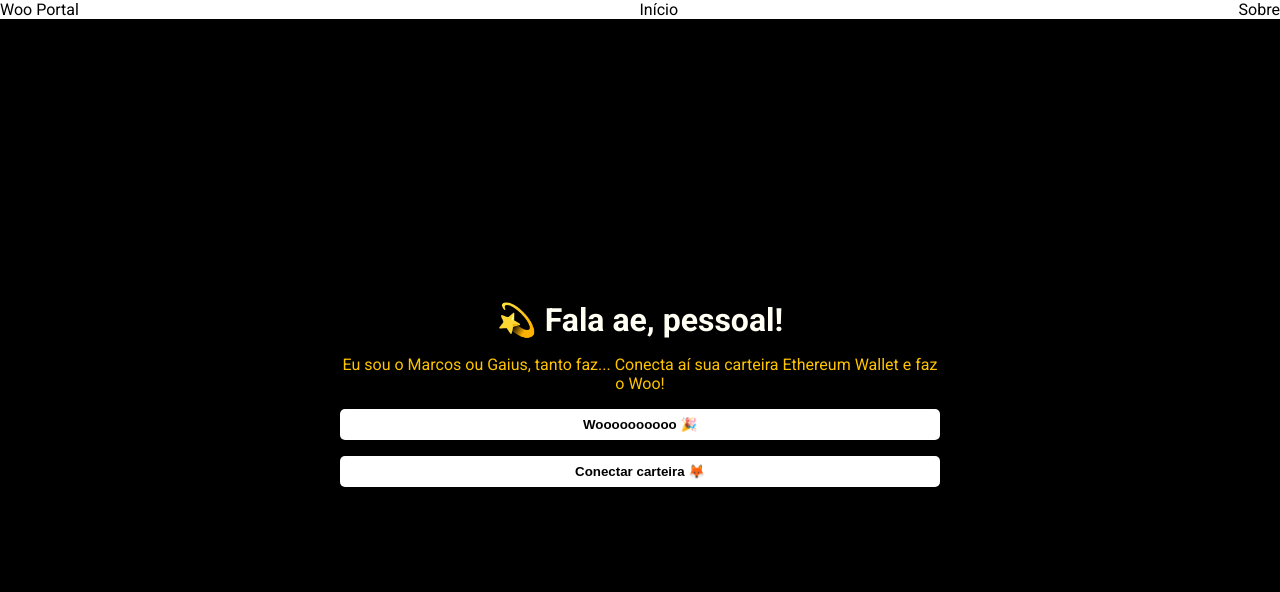
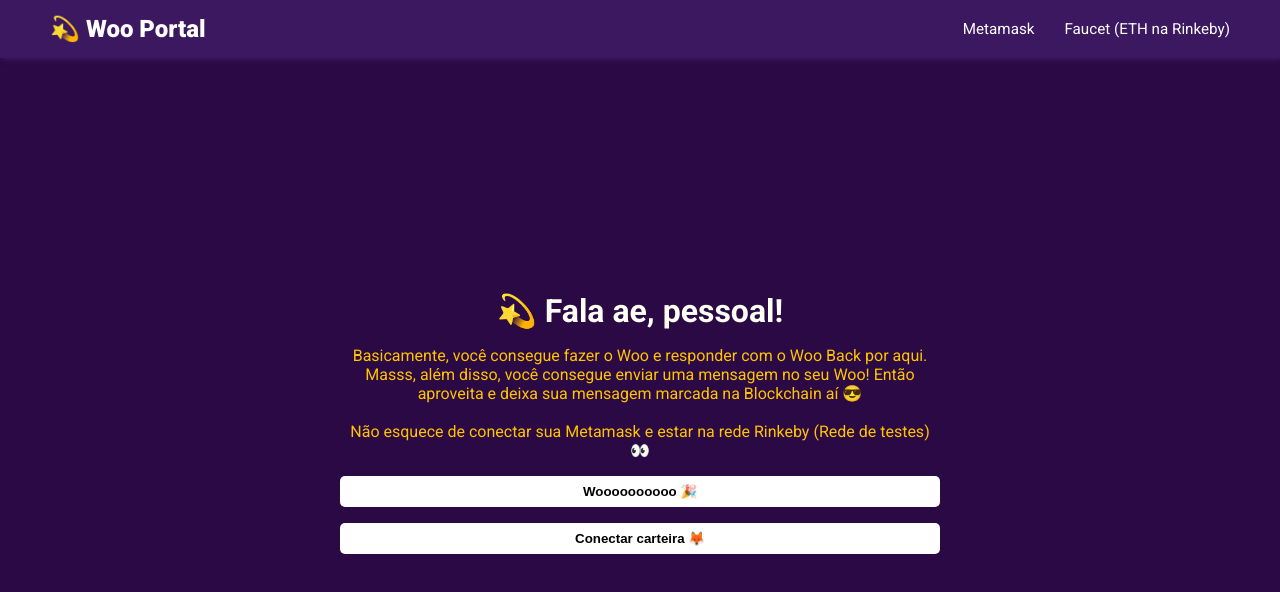
Before and after one commit to MarcosGaius/woo-project, a React (Create React App) app: page / in a window 1280 px wide. Shown: the top 592 px of the page. Built offline with nearby package versions, Linux system fonts and the light colour scheme.

Commit message:
feat: new visuals, added header, error handling, functional woo back button, new modals

```diff
--- a/src/App.css
+++ b/src/App.css
@@ -6,7 +6,7 @@
 }
 
 .mainContainer {
-  background-color: black;
+  background-color: #2A0944;
   display: flex;
   flex-direction: column;
   width: 100%;
@@ -14,9 +14,36 @@
 }
 
 .headerContainer {
-  background-color: white;
+  color: white;
+  background-color: #3B185F;
   display: flex;
   justify-content: space-between;
+  align-items: center;
+  padding: 15px 50px;
+  box-shadow: 2px 2px 5px #3B185F;
+}
+
+.headerLogo {
+  font-weight: 900;
+  font-size: 1.5rem;
+}
+
+.headerOptions {
+  font-size: 0.95rem;
+  font-weight: 400;
+  display: flex;
+  gap: 30px;
+}
+
+.headerOptions a {
+  color: #FFF;
+  cursor: pointer;
+  text-decoration: none;
+}
+
+.headerOptions a:hover {
+  color: #A12568;
+  cursor: pointer;
 }
 
 .dataWrapper {
@@ -32,6 +59,7 @@
   flex-direction: column;
   justify-content: center;
   max-width: 600px;
+  max-height: 80vh;
 }
 
 .header {
@@ -55,6 +83,11 @@
   border-radius: 5px;
   background-color: rgb(255, 255, 255);
   font-weight: 700;
+}
+
+.wooButton:hover{
+  background: linear-gradient(to right, #650db1, #4a00e0);
+  color: white;
 }
 
 .progressContainer {
@@ -198,28 +231,9 @@
   cursor: pointer;
 }
 
-.errorContainer {
-  color: rgb(255, 196, 0);
-  margin-top: 1.5vh;
-  display: none;
-  flex-direction: column;
-  justify-content: center;
-  align-items: center;
-  font-weight: bold;
-  width: 100%;
-}
-
-.errorContainer p {
-  margin: 0;
-  color: white;
-  font-weight: normal;
-  text-align: center;
-  max-width: 100%;
-}
-
 .messageContainer {
   margin-top: 1.5vh;
-  max-height: 75vh;
+  max-height: 100%;
   overflow: auto;
 }
 
@@ -236,19 +250,20 @@
 }
 
 .wooMessage button {
-  color: white;
+  width: 20%;
+  color: #000;
   cursor: pointer;
   margin-top: 1vh;
   padding: 6px;
   border: 0;
   border-radius: 5px;
-  background-color: rgb(0, 0, 0);
-  font-weight: 500;
+  background: #FFF;
+  font-weight: 700;
 }
 
 .wooMessage button:hover {
-  background-color: rgb(255, 255, 255);
-  color: black;
+  background: linear-gradient(to right, #650db1, #4a00e0);
+  color: white;
 }
 
 .wooMessage span {
--- a/src/App.js
+++ b/src/App.js
@@ -91,7 +91,6 @@
         const account = accounts[0];
         console.log("Encontrada a conta autorizada: ", account);
         setCurrentAccount(account);
-        getAllWoo();
       }
       else {
         console.log("Nenhuma conta autorizada foi encontrada!")
@@ -216,11 +215,12 @@
 
         await wooTxn.wait();
         console.log("Minerado -- ", wooTxn.hash);
+        loadingContainer.style.display = "none";
 
         wooCount = await wooPortalContract.getTotalWoo();
         console.log("Número de Woo's: ", wooCount.toNumber());
 
-        getAllWoo();
+        //getAllWoo();
       }
       else {
         console.log("Objeto Ethereum não encotrado.");
@@ -228,10 +228,15 @@
 
     }
     catch(error){
+      closeModal();
+      if(error.message){
+        showPopup(error.message);
+      }
       if(error.receipt.status == 0){
-        showPopup("Você deve esperar 10 minutos para enviar outro Woo.")
+          showPopup("Você deve esperar 10 minutos para enviar outro Woo.")
+          return;
       }
-      else{
+      else {
         throw error;
       }
     }
@@ -279,6 +284,8 @@
       ]);
     };
 
+    getAllWoo();
+
     if(window.ethereum){
       const provider = new ethers.providers.Web3Provider(window.ethereum);
       const signer = provider.getSigner();
@@ -297,9 +304,13 @@
   return (
     <div className="mainContainer">
       <div className="headerContainer">
-        <div className="headerLogo">Woo Portal</div>
-        <div>Início</div>
-        <div>Sobre</div>
+        <div className="headerLogo">💫 Woo Portal</div>
+        <div className="headerOptions">
+          <a href="https://metamask.io" target="_blank">Metamask</a>
+          <a href="https://rinkebyfaucet.com" target="_blank">Faucet (ETH na Rinkeby)</a>
+          {/* <div>Início</div>
+          <div>Sobre</div> */}
+        </div>
       </div>
 
       <div className="dataWrapper">
@@ -309,7 +320,9 @@
           </div>
 
           <div className="bio">
-          Eu sou o Marcos ou Gaius, tanto faz... Conecta aí sua carteira Ethereum Wallet e faz o Woo!
+          Basicamente, você consegue fazer o Woo e responder com o Woo Back por aqui. Masss, além disso, você consegue enviar uma mensagem no seu Woo! Então aproveita e deixa sua mensagem marcada na Blockchain aí 😎
+          <br></br><br></br>
+          Não esquece de conectar sua Metamask e estar na rede Rinkeby (Rede de testes) 👀
           </div>
 
           <button className="wooButton" onClick={showModal}>
@@ -352,24 +365,19 @@
             </div>
           </div>
 
-          {/* <div className="errorContainer">
-            ERRO:
-            <p id="error-message">Cheque se sua carteira está conectada!</p>
-          </div> */}
-
           <div className="messageContainer">
-            {allWoo.map((woo, i) => {
+            {allWoo.slice(0).reverse().map((woo, i) => {
               return (
                 <div key={i} className="wooMessage">
                   <div><strong>ID:</strong> {woo.id.toNumber()}</div>
                   <div><strong>Endereço:</strong> {woo.address}</div>
                   <div><strong>Data/Horário:</strong> {woo.timestamp.toString()}</div>
                   <div><strong>Mensagem:</strong> {woo.message}</div>
-                  <button onClick={() => wooBack(woo.id.toNumber())}>Woo Back</button>
+                  <button onClick={() => wooBack(woo.id.toNumber())}>🎉 Woo Back</button>
                   <span>Quantidade de Woo Back: <span>{woo.wooback}</span></span>
                 </div>
               )
-            })};
+            })}
           </div>
         </div>
       </div>
```
